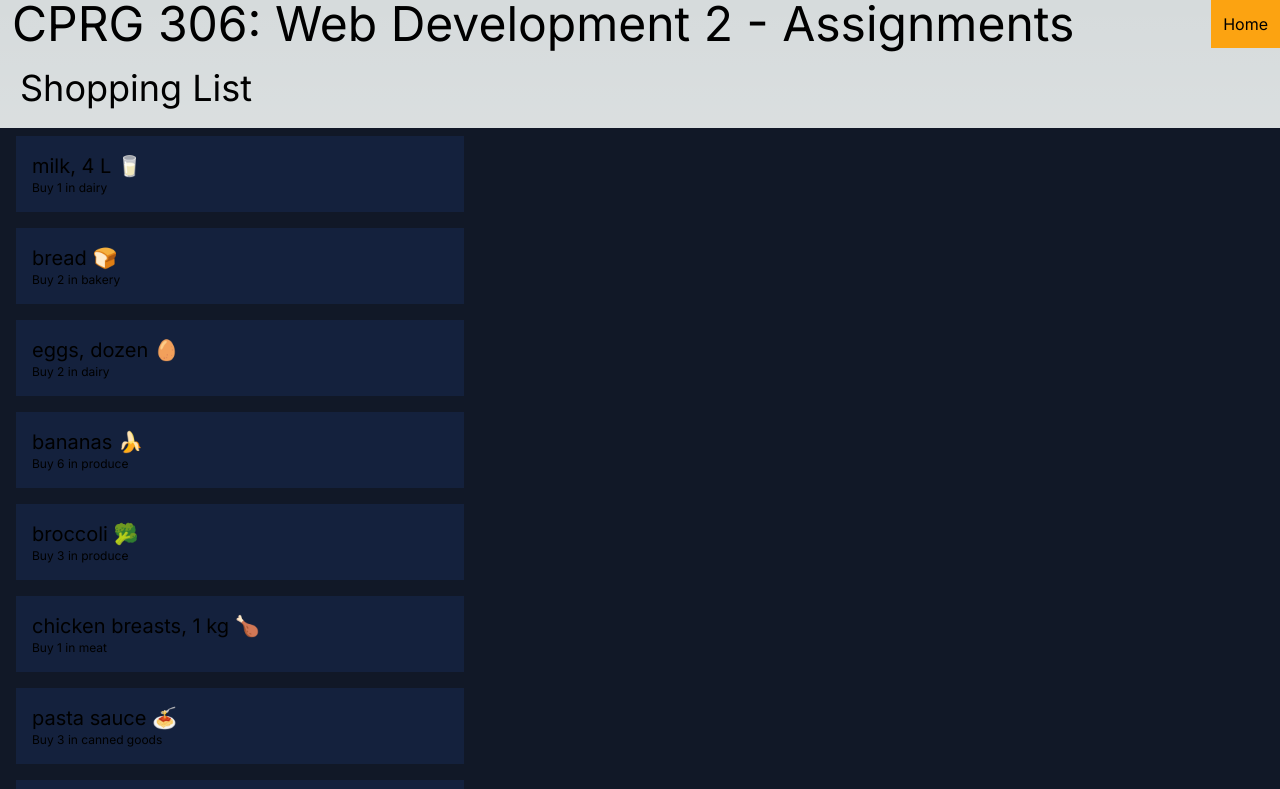
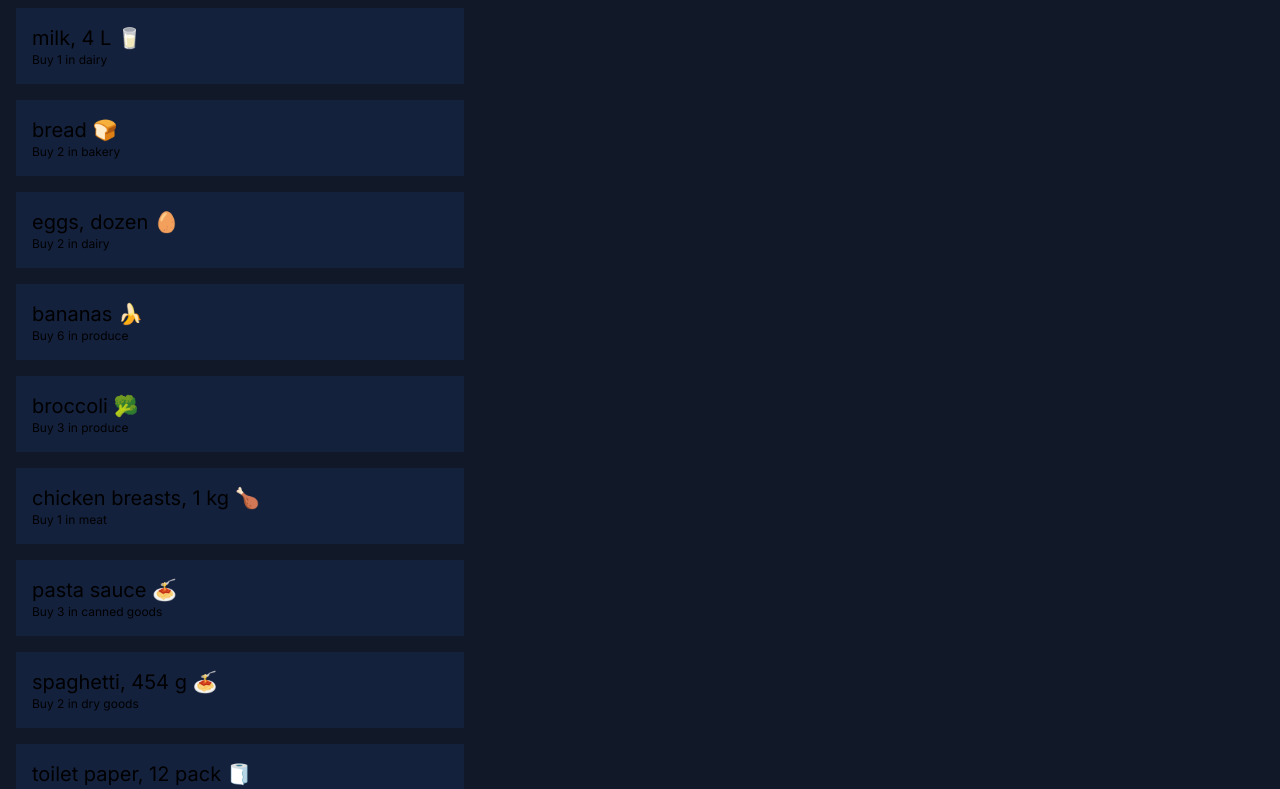
Before and after one commit to izaizaiza/cprg306-assignments, a Next.js app: page /week3 in a window 1280 px wide. Shown: the top 789 px of the page. Built offline with nearby package versions, Linux system fonts and the light colour scheme.

Commit message:
removed nav ele in Page component and added Page component in week2 page

```diff
--- a/app/week2/page.js
+++ b/app/week2/page.js
@@ -1,6 +1,7 @@
 import StudentInfo from "../StudentInfo";
 import Link from 'next/link'
 import ItemList from "../week3/item-list"
+import Page from "../week3/page"
 
 export default function Week2() {
     return (
@@ -27,7 +28,7 @@ export default function Week2() {
                 </div>
 
                 <div>
-                    <ItemList class="flex-wrap: wrap; max-w-5xl"></ItemList>
+                    <Page></Page>
                 </div>
 
             </div>
--- a/app/week3/page.js
+++ b/app/week3/page.js
@@ -5,27 +5,7 @@ import Link from 'next/link'
 export default function Page() {
     return (
         <main>
-            <div class="flex flex-col">
-
-
-                <div class="flex flex-row">
-                    <h1 class="flex flex-grow ml-3 text-5xl">
-                            CPRG 306: Web Development 2 - Assignments
-                        </h1>
-
-                        <nav class="flex flex-shrink bg-custom-orange p-3">
-                            <Link href="/" class="hover:text-custom-slate">Home</Link>
-                        </nav>
-                </div>
-
-
-                <div>
-                    <h1 class= "text-4xl mt-5 mb-5 ml-5">Shopping List</h1>
-                    <ItemList class="flex-wrap: wrap; max-w-5xl"></ItemList>
-                </div>
-
-            </div>
-
+            <ItemList class="flex-wrap: wrap; max-w-5xl"></ItemList>
         </main>
     )
 }
```
